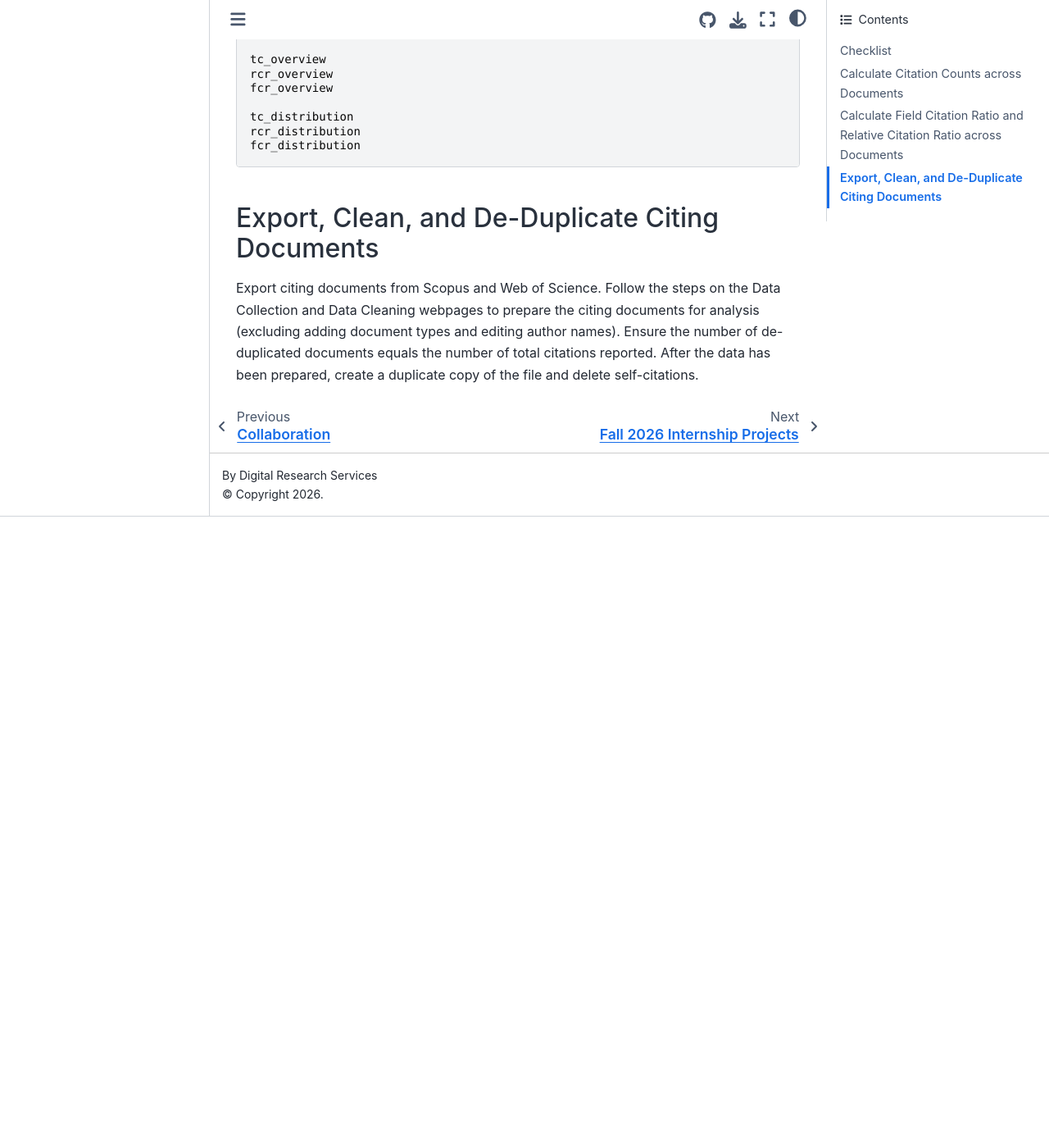
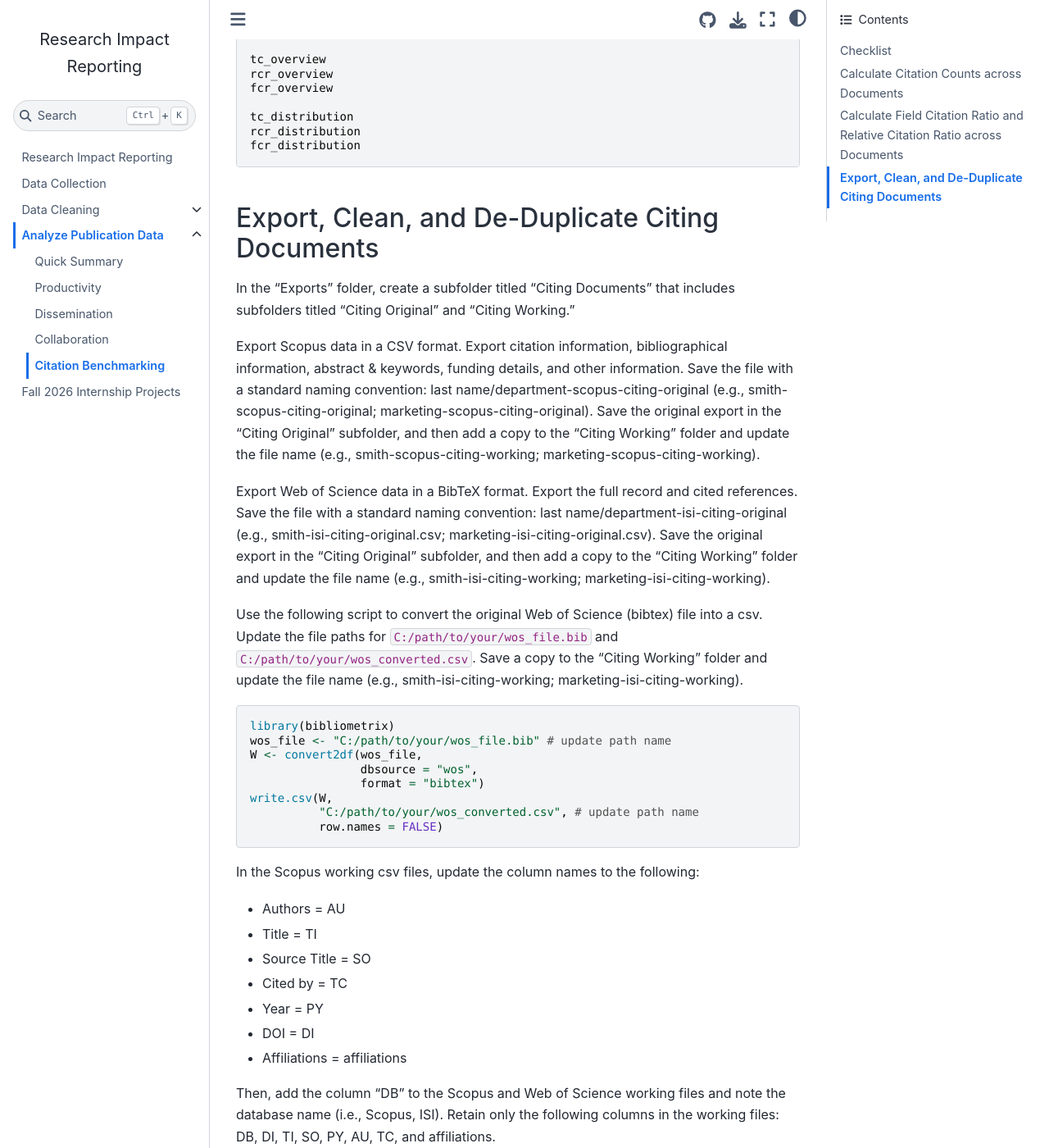
Before and after one commit to vvlooking/research-impact, a Jupyter Book: the page built from website/analyze-data-citation-benchmarking.md, in a window 1280 px wide and 1400 px high, scrolled down 3014 px. Shown: the whole window at 82% size. Built offline with Jupyter Book 1.0.4 settings and Sphinx 7.4.7 and the Sphinx Book theme 1.1.4, drawn with Linux system fonts in a browser that asks for light colours; before the commit the page ends 3644 px from its top, so only the background shows below that; some of the changed text lies outside the part shown.

Commit message:
Update analyze-data-citation-benchmarking.md

````diff
--- a/website/analyze-data-citation-benchmarking.md
+++ b/website/analyze-data-citation-benchmarking.md
@@ -153,4 +153,39 @@ fcr_distribution
 ```
 
 ## Export, Clean, and De-Duplicate Citing Documents
-Export citing documents from Scopus and Web of Science. Follow the steps on the Data Collection and Data Cleaning webpages to prepare the citing documents for analysis (excluding adding document types and editing author names). Ensure the number of de-duplicated documents equals the number of total citations reported. After the data has been prepared, create a duplicate copy of the file and delete self-citations.
+In the "Exports" folder, create a subfolder titled "Citing Documents" that includes subfolders titled “Citing Original” and “Citing Working."
+
+Export Scopus data in a CSV format. Export citation information, bibliographical information, abstract & keywords, funding details, and other information. Save the file with a standard naming convention: last name/department-scopus-citing-original (e.g., smith-scopus-citing-original; marketing-scopus-citing-original). Save the original export in the “Citing Original” subfolder, and then add a copy to the “Citing Working” folder and update the file name (e.g., smith-scopus-citing-working; marketing-scopus-citing-working).
+
+Export Web of Science data in a BibTeX format. Export the full record and cited references. Save the file with a standard naming convention: last name/department-isi-citing-original (e.g., smith-isi-citing-original.csv; marketing-isi-citing-original.csv). Save the original export in the “Citing Original” subfolder, and then add a copy to the “Citing Working” folder and update the file name (e.g., smith-isi-citing-working; marketing-isi-citing-working).
+
+Use the following script to convert the original Web of Science (bibtex) file into a csv. Update the file paths for `C:/path/to/your/wos_file.bib` and `C:/path/to/your/wos_converted.csv`. Save a copy to the “Citing Working” folder and update the file name (e.g., smith-isi-citing-working; marketing-isi-citing-working).
+
+```r
+library(bibliometrix)
+wos_file <- "C:/path/to/your/wos_file.bib" # update path name
+W <- convert2df(wos_file,
+                dbsource = "wos",
+                format = "bibtex")
+write.csv(W,
+          "C:/path/to/your/wos_converted.csv", # update path name
+          row.names = FALSE)
+```
+
+In the Scopus working csv files, update the column names to the following:
+
+- Authors = AU
+- Title = TI
+- Source Title = SO
+- Cited by = TC
+- Year = PY
+- DOI = DI
+- Affiliations = affiliations
+
+Then, add the column “DB” to the Scopus and Web of Science working files and note the database name (i.e., Scopus, ISI). Retain only the following columns in the working files: DB, DI, TI, SO, PY, AU, TC, and affiliations.
+
+Repeat the steps outlined on the [Clean Data in OpenRefine webpage](https://vvlooking.github.io/research-impact/data-cleaning-openrefine.html) to combine and clean the full citing documents dataset.
+
+Create a working copy of the file exported from OpenRefine and use a standard naming convention (e.g., smith-combined-citing-deduplicated; marketing-combined-citing-deduplicated). Save the file in the “Citing Working” subfolder. Then, delete duplicate documents, retaining the record from the database with the most comprehensive indexing, by sorting first by the DOI and then the title. Ensure the number of de-duplicated documents equals the number of total citations reported. After the data has been prepared, create a duplicate copy of the file, titled "last-name/department-citing-noselfcitations.xlsx" and delete self-citations.
+
+Using the "last-name/department-citing-noselfcitations.xlsx" file, standardize institutions by following the directions on the [Update Institution Crosswalk webpage](["last-name/department-citing-noselfcitations.xlsx"](https://vvlooking.github.io/research-impact/data-cleaning-crosswalk.html).
````
